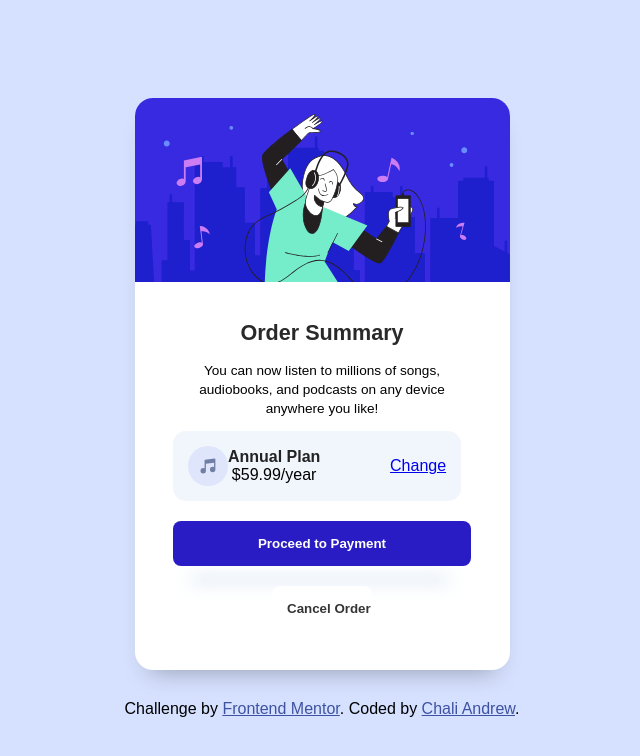
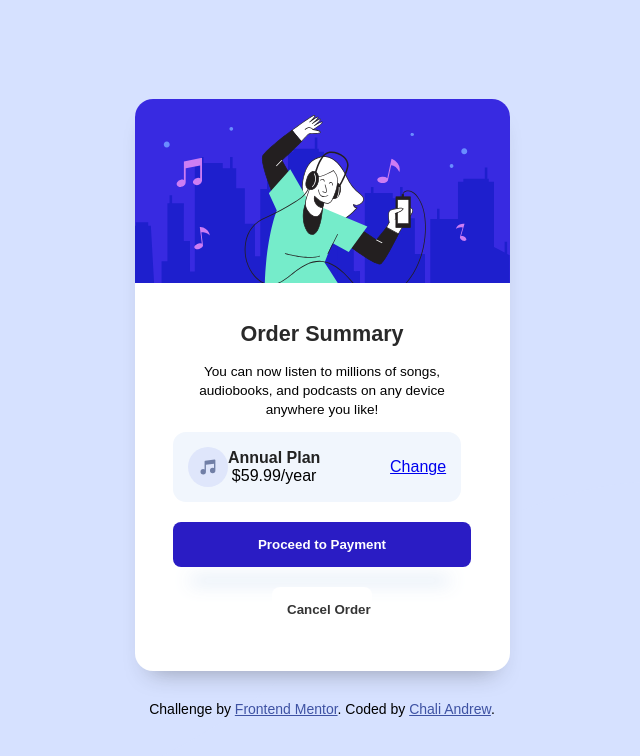
Before and after one commit to Valchali/Order-Summary-Component, a plain HTML site: page index.html in a window 1280 px wide. Shown: the whole page, without its empty margins (318-958 px from the left). Drawn offline with Linux system fonts and the light colour scheme.

Commit message:
Order summary

```diff
--- a/style.css
+++ b/style.css
@@ -148,6 +148,6 @@ background{
     }
 
 }
-.attribution { font-size: 16px; text-align: center; }
+.attribution { font-size: 14px; text-align: center; }
 
 .attribution a { color: hsl(228, 45%, 44%); }
```
